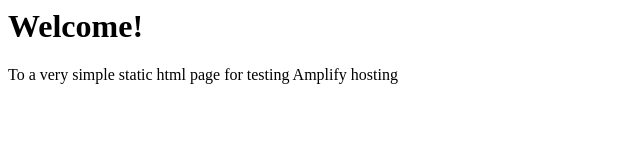
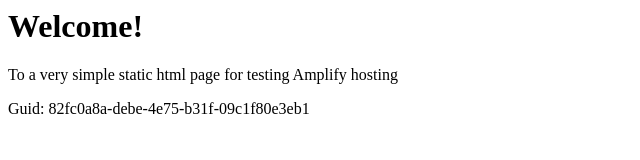
Before and after one commit to aws-aemilia-sin/Github-PR-Commit-Integration-Test-DoNotTouch-v1-preprod-ap-southeast-1, a website: page src/index.html in a window 1280 px wide. Shown: the whole page, without its empty margins (0-640 px from the left). Drawn offline with Linux system fonts and the light colour scheme.

Commit message:
commit from integ tests

```diff
--- a/src/index.html
+++ b/src/index.html
@@ -1,3 +1,5 @@
+
+
 <html lang="en">
 
 <head>
@@ -10,6 +12,6 @@
 <body>
     <h1>Welcome!</h1>
     <p>To a very simple static html page for testing Amplify hosting</p>
-</body>
+    <p>Guid: 82fc0a8a-debe-4e75-b31f-09c1f80e3eb1</p></body>
 
 </html>
```
